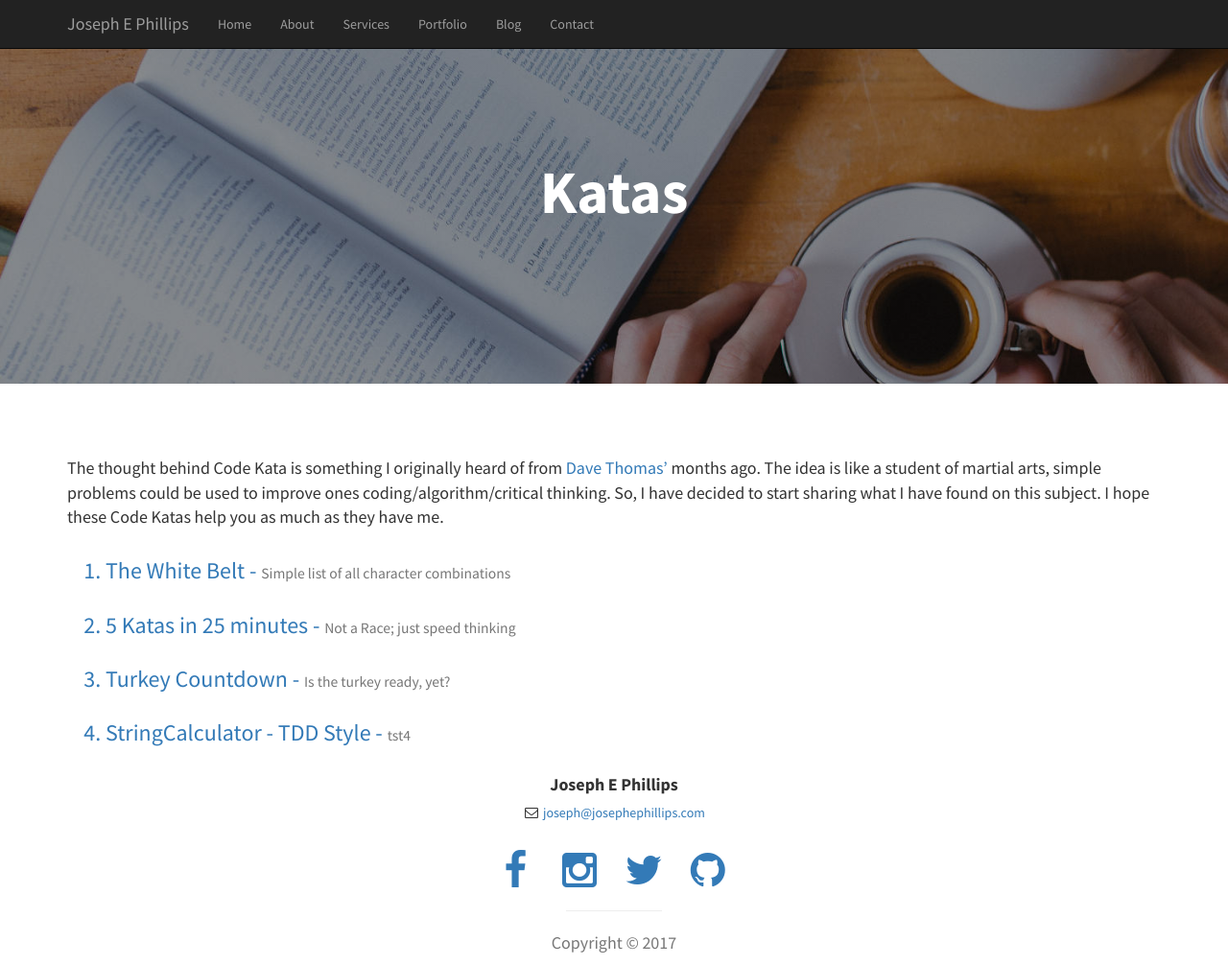
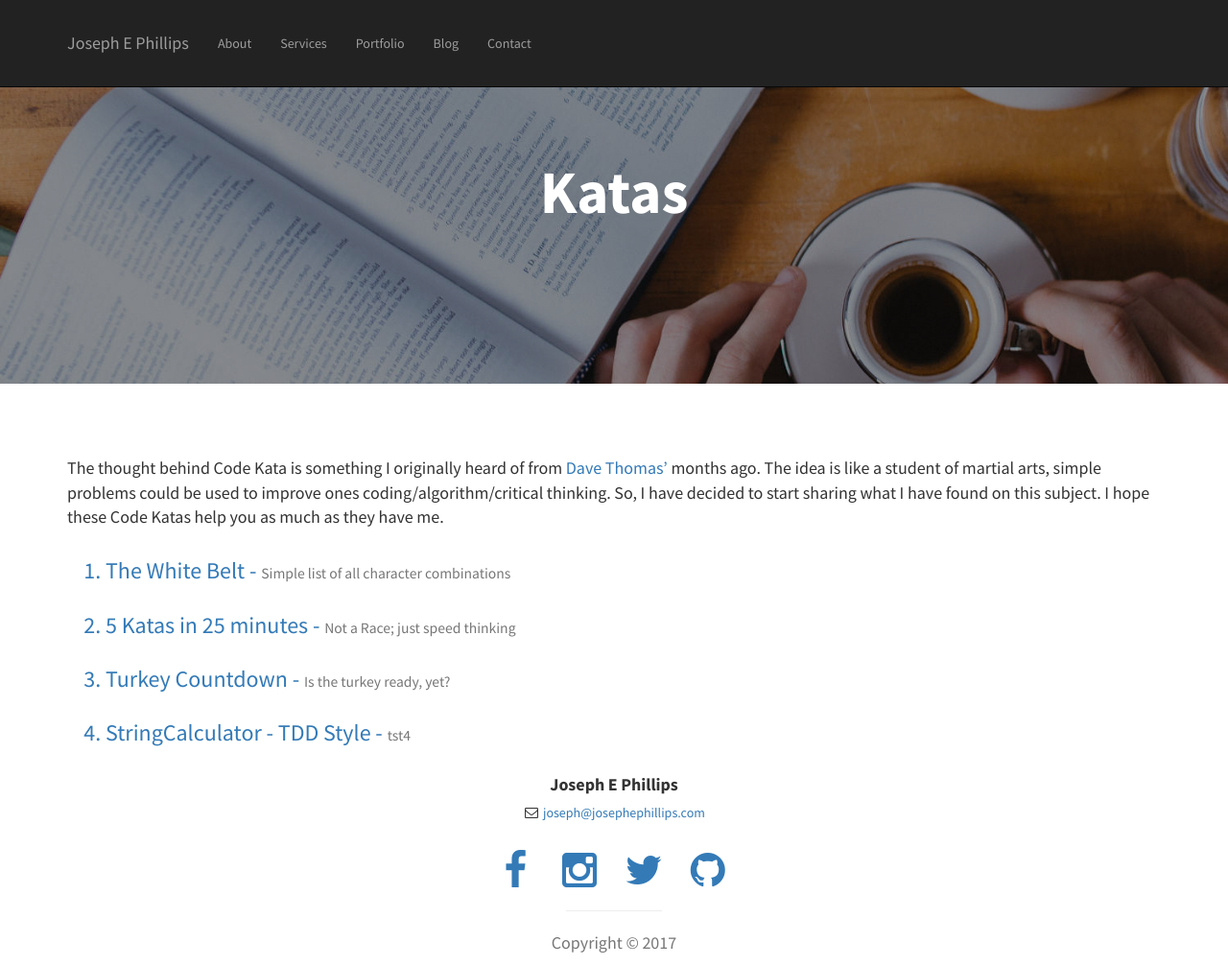
Before and after one commit to 2joephillips/2joephillips.github.io, a Jekyll site: the page built from katas/index.html, in a window 1280 px wide and 1006 px high. Shown: the whole window at 96% size. Built offline with Jekyll 4.4.1, drawn with Linux system fonts in a browser that asks for light colours; nearby versions of some CDN libraries.

Commit message:
Update scrolling and Navigation UI

```diff
--- a/_includes/navigation.html
+++ b/_includes/navigation.html
@@ -1,21 +1,22 @@
-<div class="navbar navbar-inverse navbar-fixed-top">
+<nav class="navbar navbar-inverse navbar-fixed-top">
     <div class="container hidden-xs">
-        <div class="navbar-header">
-            <button type="button" class="navbar-toggle collapsed" data-toggle="collapse" data-target=".navbar-collapse">
-        <span class="icon-bar"></span>
-        <span class="icon-bar"></span>
-        <span class="icon-bar"></span>
-      </button>
-            <a class="navbar-brand" href="/#">{{site.title}}</a>
+        <div class="navbar-header page-scroll">
+            <button type="button" class="navbar-toggle collapsed" data-toggle="collapse" data-target=".navbar-ex1-collapse">
+                <span class="sr-only">Toggle navigation</span>
+                <span class="icon-bar"></span>
+                <span class="icon-bar"></span>
+                <span class="icon-bar"></span>
+            </button>
+            <a class="navbar-brand page-scroll" href="#page-top">{{site.title}}</a>
         </div>
-        <div class="navbar-collapse collapse">
+        <div class="collapse navbar-collapse navbar-ex1-collapse">
             <ul class="nav navbar-nav">
-                <li><a href="/#">Home</a></li>
-                <li><a href="/#about">About</a></li>
-                <li><a href="/#services">Services</a></li>
-                <li><a href="/#portfolio">Portfolio</a></li>
-                <li><a href="/#blog">Blog</a></li>
-                <li><a href="/#contact">Contact</a></li>
+                <li class="hidden"><a href="#page-top">Home</a></li>
+                <li><a class="page-scroll" href="#about">About</a></li>
+                <li><a class="page-scroll" href="#services">Services</a></li>
+                <li><a class="page-scroll" href="#portfolio">Portfolio</a></li>
+                <li><a class="page-scroll" href="#blog">Blog</a></li>
+                <li><a class="page-scroll" href="#contact">Contact</a></li>
             </ul>
         </div>
     </div>
@@ -36,4 +37,4 @@
             </ul>
         </div>
     </div>
-  </div>
+  </nav>
--- a/_includes/scripts.html
+++ b/_includes/scripts.html
@@ -1,5 +1,6 @@
 <!-- jQuery -->
 <script src="/assets/js/jquery.js"></script>
+<script src="/assets/js/jquery.easing.min.js"></script>
 
 <!-- Bootstrap Core JavaScript -->
 <script src="/assets/js/bootstrap.min.js"></script>
--- a/_layouts/front.html
+++ b/_layouts/front.html
@@ -3,7 +3,7 @@
 
   {% include head.html %}
 
-<body>
+<body id="page-top" data-spy="scroll" data-target=".navbar-fixed-top">
 
   {% include header.html %}
   {% include about.html %}
--- a/assets/css/main.css
+++ b/assets/css/main.css
@@ -3,6 +3,18 @@
 html, body {
     width: 100%;
     height: 100%;
+}
+@media(min-width:767px) {
+    .navbar {
+        padding: 20px 0;
+        -webkit-transition: background .5s ease-in-out,padding .5s ease-in-out;
+        -moz-transition: background .5s ease-in-out,padding .5s ease-in-out;
+        transition: background .5s ease-in-out,padding .5s ease-in-out;
+    }
+
+    .top-nav-collapse {
+        padding: 0;
+    }
 }
 
 body {
--- a/assets/js/custom.js
+++ b/assets/js/custom.js
@@ -1,21 +1,23 @@
-// Closes the sidebar menu
+//jQuery to collapse the navbar on scroll
+$(window).scroll(function() {
+    if ($(".navbar").offset().top > 50) {
+        $(".navbar-fixed-top").addClass("top-nav-collapse");
+    } else {
+        $(".navbar-fixed-top").removeClass("top-nav-collapse");
+    }
+});
 
 // Scrolls to the selected menu item on the page
 $(function() {
-  $('a[href*=#]:not([href=#])').click(function() {
-    if (location.pathname.replace(/^\//, '') == this.pathname.replace(/^\//, '') || location.hostname == this.hostname) {
+    $('a.page-scroll').bind('click', function(event) {
+        var $anchor = $(this);
+        $('html, body').stop().animate({
+            scrollTop: $($anchor.attr('href')).offset().top
+        }, 1500, 'easeInOutExpo');
+        event.preventDefault();
+    });
+});
 
-      var target = $(this.hash);
-      target = target.length ? target : $('[name=' + this.hash.slice(1) + ']');
-      if (target.length) {
-        $('html,body').animate({
-          scrollTop: target.offset().top
-        }, 1000);
-        return false;
-      }
-    }
-  });
-});
 
 // Map scrolling behaviour
 $(document).ready(function() {
```
Also changed, not shown: assets/js/jquery.easing.min.js (added).
